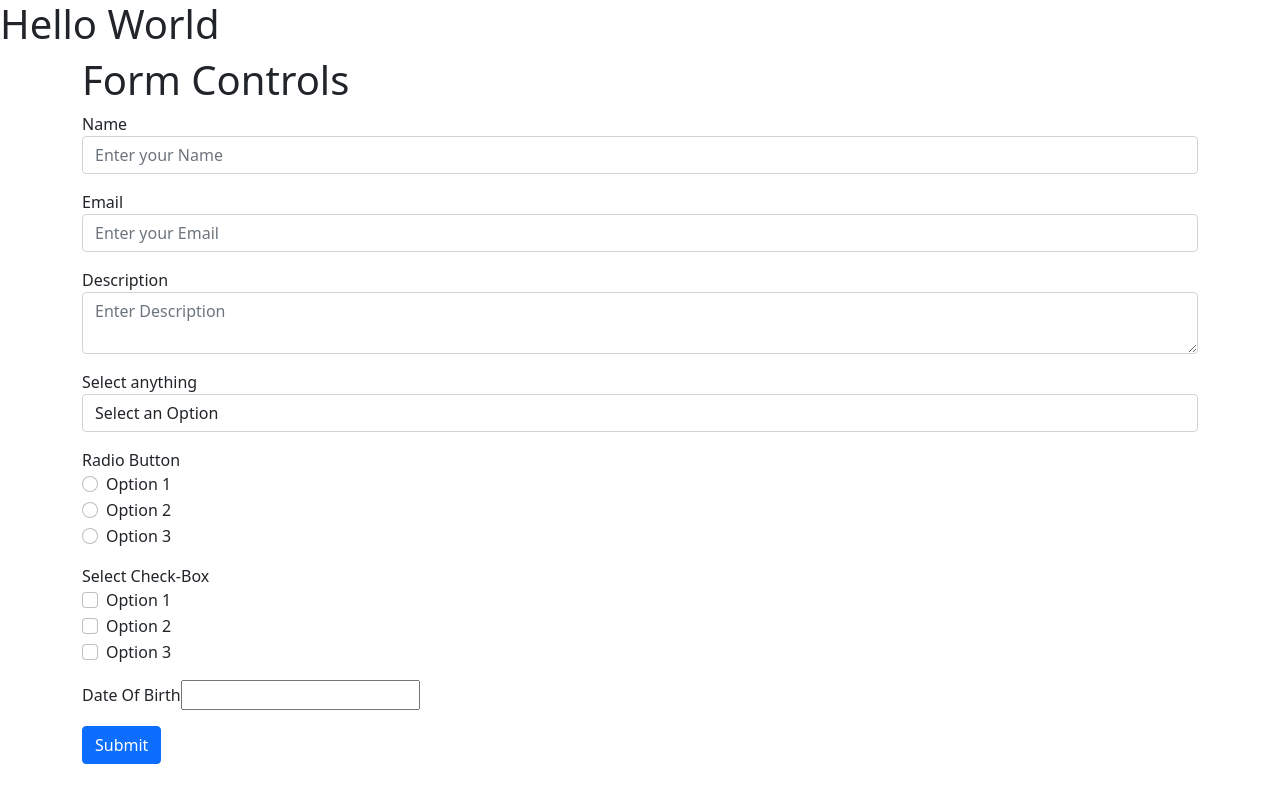
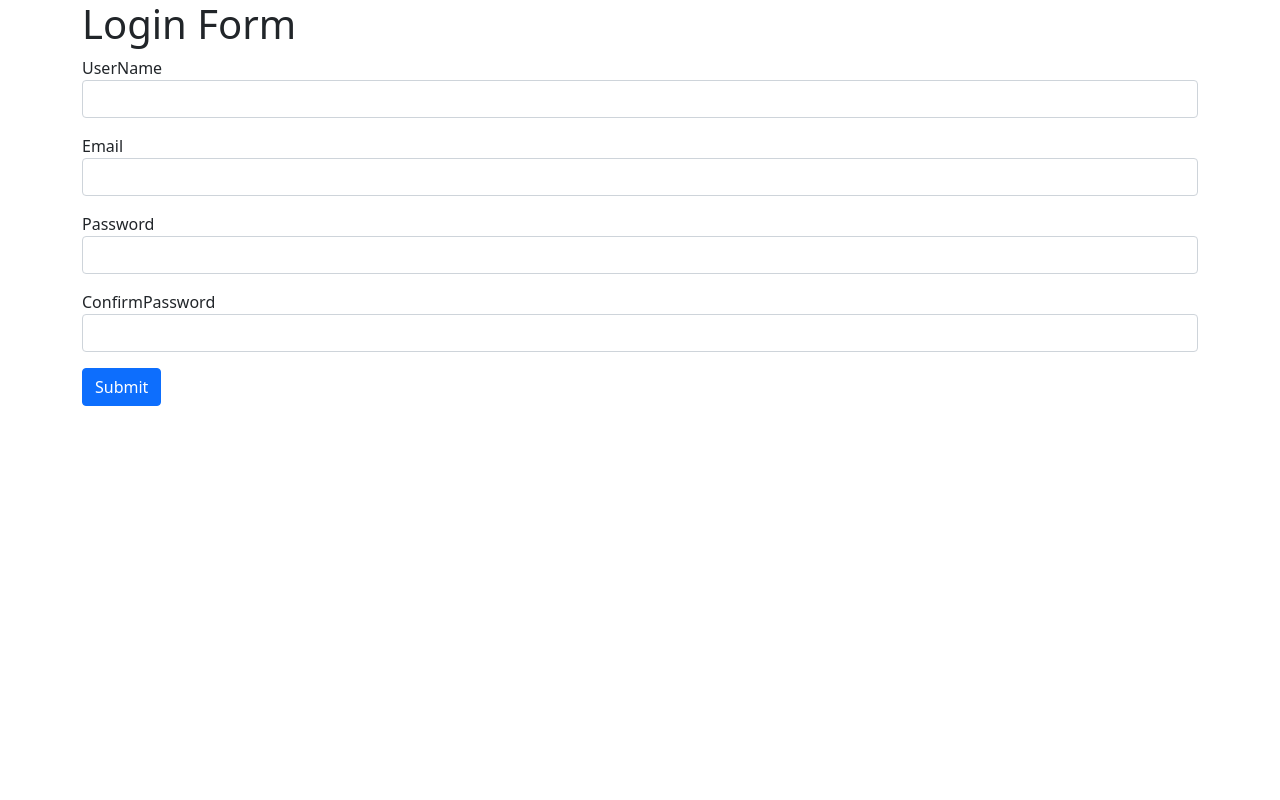
Before and after one commit to AnushkaNemishte/react-formik, a React (Create React App) app: page / in a window 1280 px wide. Built offline with nearby package versions, Linux system fonts and the light colour scheme.

Commit message:
Login Form

```diff
--- a/src/App.js
+++ b/src/App.js
@@ -1,13 +1,15 @@
 import React from 'react';
 //import YoutubeForm from './Components/YoutubeForm';
 import "./App.css"
-import FormikContainer from './Formik-Controls/FormikContainer';
+import LoginForm from './Forms/LoginForm';
+//import FormikContainer from './Formik-Controls/FormikContainer';
 function App() {
   return (
    <>
-   <h1>Hello World</h1>
+
     {/* <YoutubeForm/> */}
-    <FormikContainer/>
+    {/* <FormikContainer/> */}
+    <LoginForm/>
    </>
   );
 }
--- /dev/null
+++ b/src/Forms/LoginForm.js
@@ -0,0 +1,75 @@
+import { Form, Formik } from "formik";
+import React from "react";
+import { Button } from "react-bootstrap";
+import * as Yup from "yup";
+import FormikControls from "../Formik-Controls/FormikControls";
+
+function LoginForm() {
+  const initialValue = {
+    username: "",
+    email: "",
+    password: "",
+    confirmpassword: "",
+  };
+  const OnSubmit = (values,onSubmitProps) => {
+    console.log("form data", values);
+    onSubmitProps.resetForm()
+  };
+  const validationSchema = Yup.object({
+    username:Yup.string().required("UserName is Required"),
+    email:Yup.string().email("Invalid Format").required("Required"),
+    password: Yup.string()
+    .min(8, 'Password must be at least 8 characters')
+    .required('Password is required'),
+    confirmpassword: Yup.string()
+    .oneOf([Yup.ref('password'), null], 'Passwords must match')
+    .required('Confirm Password is required'),
+  });
+  return (
+    <Formik
+      initialValues={initialValue}
+      onSubmit={OnSubmit}
+      validationSchema={validationSchema}
+    >
+      {() => {
+        return (
+          <div className="container">
+            <h1>Login Form</h1>
+
+            <Form>
+              <FormikControls
+                control="input"
+                type="text"
+                label="UserName"
+                name="username"
+              />
+              <FormikControls
+                control="input"
+                type="email"
+                label="Email"
+                name="email"
+              />
+              <FormikControls
+                control="input"
+                type="password"
+                label="Password"
+                name="password"
+              />
+               <FormikControls
+                control="input"
+                type="password"
+                label="ConfirmPassword"
+                name="confirmpassword"
+              />
+              <Button variant="primary" type="submit">
+                Submit
+              </Button>
+            </Form>
+          </div>
+        );
+      }}
+    </Formik>
+  );
+}
+
+export default LoginForm;
```
